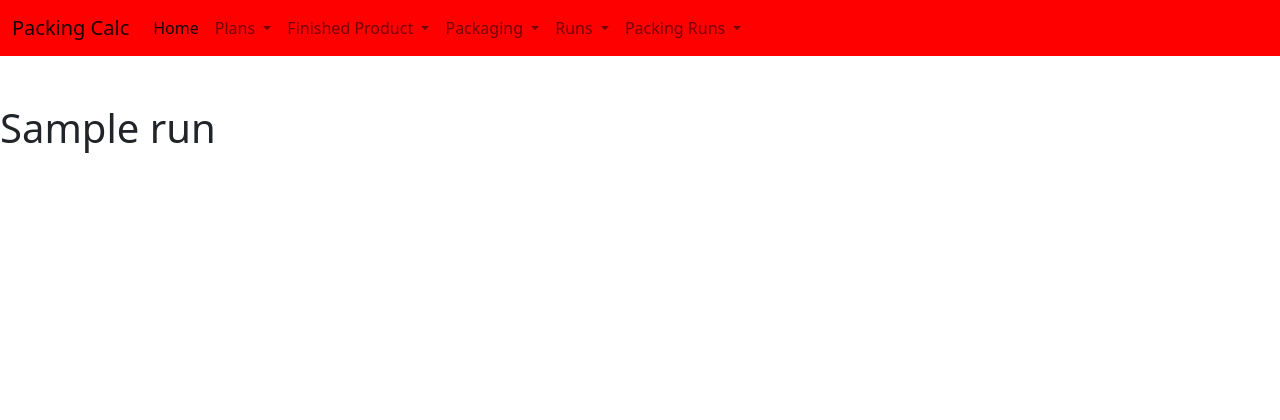
After one commit to RadheyaM/Factory-Planner, a Django app: page /run/ in a window 1280 px wide. The commit adds this page. Shown: the top 420 px of the page. Run offline with Django 3.2, Linux system fonts and the light colour scheme; tables that the repository leaves empty hold one stand-in row (values such as "Sample post"); some libraries are stand-ins or nearby versions.

Commit message:
Create templates, views and urls for run and packing-run lists and link up the nav bar

```diff
--- a/packing/urls.py
+++ b/packing/urls.py
@@ -9,4 +9,8 @@ urlpatterns = [
     path('products/', views.ProductView.as_view(), name='product-list'),
     # packaging list
     path('packaging/', views.PackagingView.as_view(), name='packaging-list'),
+    # run list
+    path('run/', views.RunView.as_view(), name='run-list'),
+    # packing run list
+    path('packing-run/', views.PackingRunView.as_view(), name='packing-run-list'),
 ]
--- a/packing/views.py
+++ b/packing/views.py
@@ -14,10 +14,22 @@ class PlanView(ListView):
     template_name = 'lists/plan-list.html'
     model = Week
 
+
 class ProductView(ListView):
     template_name = 'lists/product-list.html'
     model = Product
 
+
 class PackagingView(ListView):
     template_name = 'lists/packaging-list.html'
     model = Packaging
+
+
+class RunView(ListView):
+    template_name = 'lists/run-list.html'
+    model = Run
+
+
+class PackingRunView(ListView):
+    template_name = 'lists/packing-run-list.html'
+    model = Packing
--- a/templates/base.html
+++ b/templates/base.html
@@ -48,6 +48,22 @@
               <li><a class="dropdown-item" href="{% url 'packaging-list' %}">View Packaging Configs</a></li>
             </ul>
           </li>
+          <li class="nav-item dropdown">
+            <a class="nav-link dropdown-toggle" href="#" role="button" data-bs-toggle="dropdown" aria-expanded="false">
+              Runs
+            </a>
+            <ul class="dropdown-menu">
+              <li><a class="dropdown-item" href="{% url 'run-list' %}">View All Runs</a></li>
+            </ul>
+          </li>
+          <li class="nav-item dropdown">
+            <a class="nav-link dropdown-toggle" href="#" role="button" data-bs-toggle="dropdown" aria-expanded="false">
+              Packing Runs
+            </a>
+            <ul class="dropdown-menu">
+              <li><a class="dropdown-item" href="{% url 'packing-run-list' %}">View Packing Runs</a></li>
+            </ul>
+          </li>
         </ul>
       </div>
     </div>
--- /dev/null
+++ b/templates/lists/run-list.html
@@ -0,0 +1,11 @@
+{% extends '../base.html' %}
+
+{% block title %} Run List {% endblock title %}
+
+{% block content %}
+
+    {% for object in object_list %}
+        <h1> {{object.name}} </h1>
+    {% endfor %}
+
+{% endblock content %}
```
Also changed, not shown: templates/lists/packing-run-list.html (added, +11 -0 lines).
